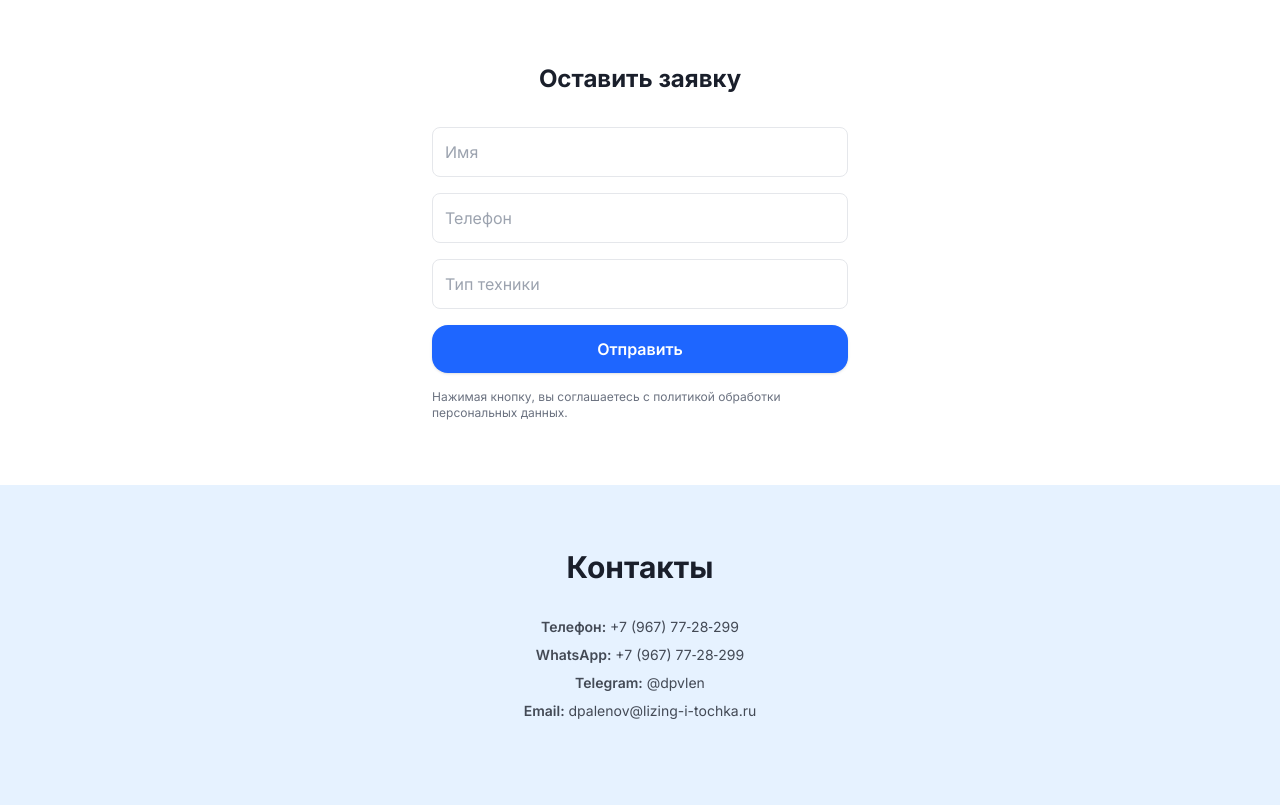
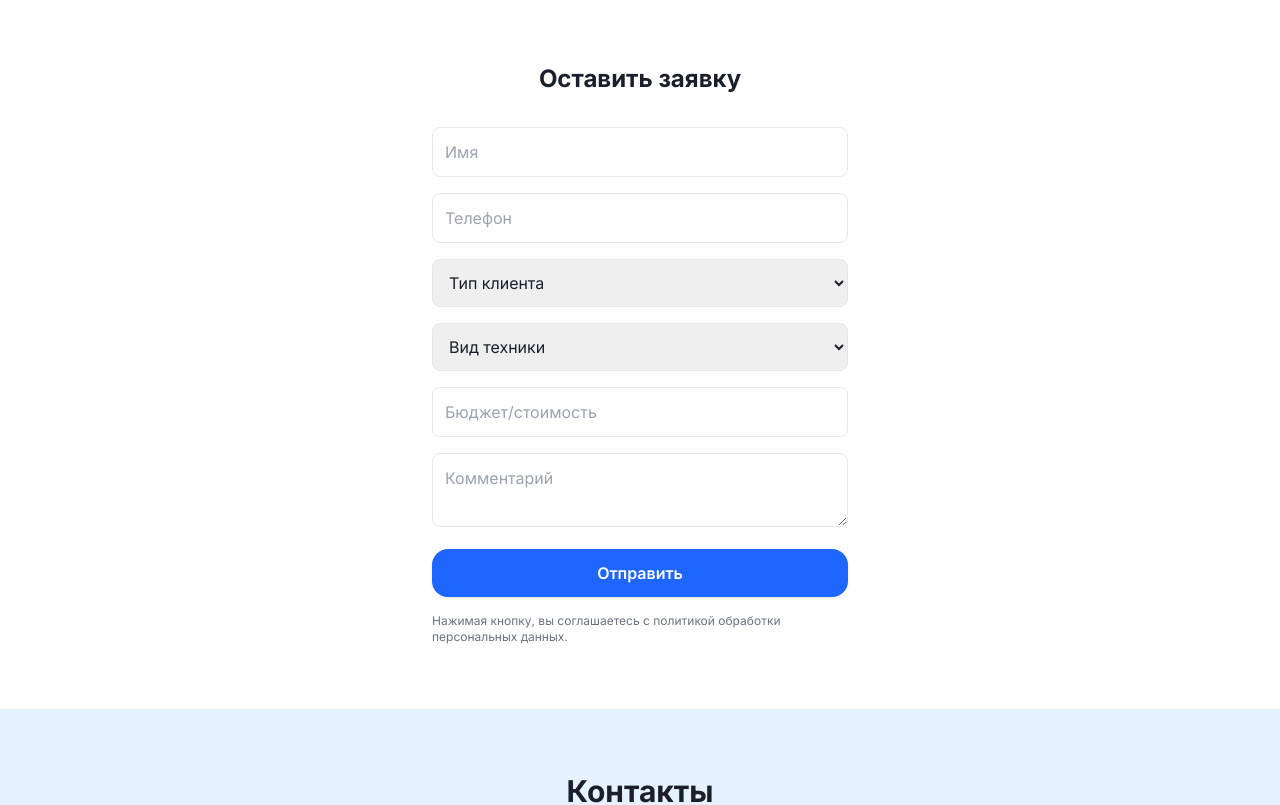
Before and after one commit to peexthree/lizing, a Next.js app: page / in a window 1280 px wide. Shown: the part 3720-4525 px from the top of the page. Built offline with nearby package versions, Linux system fonts and the light colour scheme.

Commit message:
╨Ю╨▒╨╜╨╛╨▓╨╕╨╗ ╨║╨╛╨┤ ╨┐╤А╨╛╨╡╨║╤В╨░

```diff
--- a/app/api/lead/route.ts
+++ b/app/api/lead/route.ts
@@ -1,20 +1,39 @@
 import { NextRequest, NextResponse } from 'next/server'
+import { onLeadSubmit } from '@/lib/onLeadSubmit'
 
 export async function POST(req: NextRequest) {
   const body = await req.json()
   // sanitize incoming body to primitives
   const name = typeof body.name === 'string' ? body.name : String(body.name ?? '')
   const phone = typeof body.phone === 'string' ? body.phone : String(body.phone ?? '')
-  const fmt = new Intl.NumberFormat('ru-RU')
-
+  const clientType = typeof body.clientType === 'string' ? body.clientType : ''
+  const tech = typeof body.tech === 'string' ? body.tech : ''
+  const budget = typeof body.budget === 'string' ? body.budget : ''
+  const comment = typeof body.comment === 'string' ? body.comment : ''
+  const utm_source = typeof body.utm_source === 'string' ? body.utm_source : ''
+  const utm_medium = typeof body.utm_medium === 'string' ? body.utm_medium : ''
+  const utm_campaign = typeof body.utm_campaign === 'string' ? body.utm_campaign : ''
+  const utm_content = typeof body.utm_content === 'string' ? body.utm_content : ''
+  const referrer = typeof body.referrer === 'string' ? body.referrer : ''
+  const calc = typeof body.calc === 'string' ? body.calc : ''
 
   const lines = [
     `🔔 Новый лид с сайта 'https://lizing-phi.vercel.app'`,
     `👤 Имя: ${name}`,
     `📞 Тел: ${phone}`,
+  ]
+  if (clientType) lines.push(`🏢 Тип клиента: ${clientType}`)
+  if (tech) lines.push(`🚘 Техника: ${tech}`)
+  if (budget) lines.push(`💸 Бюджет: ${budget}`)
+  if (comment) lines.push(`📝 Комментарий: ${comment}`)
+  if (calc) lines.push(`🧮 Расчёт: ${calc}`)
+  if (utm_source) lines.push(`utm_source: ${utm_source}`)
+  if (utm_medium) lines.push(`utm_medium: ${utm_medium}`)
+  if (utm_campaign) lines.push(`utm_campaign: ${utm_campaign}`)
+  if (utm_content) lines.push(`utm_content: ${utm_content}`)
+  if (referrer) lines.push(`referrer: ${referrer}`)
 
-
-  ]
+  // support legacy fields
   if (body.type) lines.push(`🛠 Тип: ${String(body.type)}`)
   if (body.region) lines.push(`📍 Регион: ${String(body.region)}`)
   if (body.term) lines.push(`⏱ Срок: ${String(body.term)}`)
@@ -24,20 +43,15 @@ export async function POST(req: NextRequest) {
         body.upfrontMode === 'firstpayment' ? 'первый платёж' : 'с авансом'
       }`
     )
-  const cost = Number(body.cost)
-  if (!Number.isNaN(cost) && cost > 0) lines.push(`💵 Стоимость: ${fmt.format(cost)} ₽`)
-  const advance = Number(body.advance)
-  if (!Number.isNaN(advance) && advance > 0) lines.push(`💸 Аванс: ${fmt.format(advance)} ₽`)
-  const rate = Number(body.rate)
-  if (!Number.isNaN(rate) && rate > 0) lines.push(`📈 Ставка: ${rate}%`)
-  const residual = Number(body.residual)
-  if (!Number.isNaN(residual) && residual > 0) lines.push(`🏁 Остаток: ${fmt.format(residual)} ₽`)
-  const monthly = Number(body.monthly)
-  if (!Number.isNaN(monthly) && monthly > 0) lines.push(`📆 Платёж: ${fmt.format(monthly)} ₽`)
-  const overpayment = Number(body.overpayment)
-  if (!Number.isNaN(overpayment) && overpayment > 0) lines.push(`➕ Переплата: ${fmt.format(overpayment)} ₽`)
-  const total = Number(body.total)
-  if (!Number.isNaN(total) && total > 0) lines.push(`🔻 К выкупу: ${fmt.format(total)} ₽`)
+  if (body.source) lines.push(`🔎 Источник: ${String(body.source)}`)
+  if (body.ownEquipment !== undefined)
+    lines.push(`🚜 Своя техника: ${body.ownEquipment ? 'да' : 'нет'}`)
+  if (body.messenger) lines.push(`✉️ Мессенджер: ${String(body.messenger)}`)
+  if (body.wantExamples !== undefined)
+    lines.push(`📁 Примеры: ${body.wantExamples ? 'да' : 'нет'}`)
+
+  const waLink = `https://wa.me/${phone.replace(/\D/g, '')}`
+  lines.push(`WhatsApp: ${waLink}`)
   const text = lines.join('\n')
 
   try {
@@ -47,7 +61,31 @@ export async function POST(req: NextRequest) {
       const url = `https://api.telegram.org/bot${token}/sendMessage?chat_id=${chatId}&text=${encodeURIComponent(text)}`
       await fetch(url)
     }
-  } catch (e) { console.error('telegram error', e) }
+  } catch (e) {
+    console.error('telegram error', e)
+  }
+
+  try {
+    await fetch('https://formsubmit.co/ajax/dpalenov@lizing-i-tochka.ru', {
+      method: 'POST',
+      headers: { 'Content-Type': 'application/json' },
+      body: JSON.stringify({ message: text }),
+    })
+  } catch (e) {
+    console.error('email error', e)
+  }
+
+  try {
+    await fetch(waLink)
+  } catch (e) {
+    console.error('whatsapp error', e)
+  }
+
+  try {
+    await onLeadSubmit(body)
+  } catch (e) {
+    console.error('crm hook error', e)
+  }
 
   return NextResponse.json({ ok: true })
 }
--- a/components/LeadForm.tsx
+++ b/components/LeadForm.tsx
@@ -1,45 +1,102 @@
 'use client'
 
-import { useState } from 'react'
+import { useState, useEffect } from 'react'
+import { z } from 'zod'
+
+const schema = z.object({
+  name: z.string().min(1),
+  phone: z.string().regex(/^\+7 \(\d{3}\) \d{3}-\d{2}-\d{2}$/),
+  clientType: z.enum(['ООО', 'ИП', 'Самозанятый', 'Физлицо']),
+  tech: z.enum(['легковой', 'грузовой', 'спец']),
+  budget: z.string().optional(),
+  comment: z.string().optional(),
+  utm_source: z.string().optional(),
+  utm_medium: z.string().optional(),
+  utm_campaign: z.string().optional(),
+  utm_content: z.string().optional(),
+  referrer: z.string().optional(),
+  calc: z.string().optional(),
+  honeypot: z.string().optional(),
+})
+
+type FormState = z.infer<typeof schema>
+
+const initialState: FormState = {
+  name: '',
+  phone: '',
+  clientType: '',
+  tech: '',
+  budget: '',
+  comment: '',
+  utm_source: '',
+  utm_medium: '',
+  utm_campaign: '',
+  utm_content: '',
+  referrer: '',
+  calc: '',
+  honeypot: '',
+}
 
 export default function LeadForm() {
-  const [name, setName] = useState('')
-  const [phone, setPhone] = useState('')
-  const [type, setType] = useState('')
+  const [form, setForm] = useState<FormState>(initialState)
   const [status, setStatus] = useState<'idle' | 'ok' | 'err'>('idle')
+  const [sending, setSending] = useState(false)
 
-  async function onSubmit(e: React.FormEvent<HTMLFormElement>) {
+  useEffect(() => {
+    const params = new URLSearchParams(window.location.search)
+    setForm((f) => ({
+      ...f,
+      utm_source: params.get('utm_source') || '',
+      utm_medium: params.get('utm_medium') || '',
+      utm_campaign: params.get('utm_campaign') || '',
+      utm_content: params.get('utm_content') || '',
+      referrer: document.referrer || '',
+      calc: localStorage.getItem('calc') || '',
+    }))
+  }, [])
+
+  function handleChange<K extends keyof FormState>(key: K) {
+    return (
+      e: React.ChangeEvent<HTMLInputElement | HTMLSelectElement | HTMLTextAreaElement>,
+    ) => {
+      setForm({ ...form, [key]: (e.target as HTMLInputElement).value })
+    }
+  }
+
+  function handlePhone(e: React.ChangeEvent<HTMLInputElement>) {
+    const digits = e.target.value.replace(/\D/g, '').slice(0, 10)
+    let formatted = '+7'
+    if (digits.length > 0) formatted += ` (${digits.slice(0, 3)}`
+    if (digits.length >= 3) formatted += ')'
+    if (digits.length >= 4) formatted += ` ${digits.slice(3, 6)}`
+    if (digits.length >= 6) formatted += `-${digits.slice(6, 8)}`
+    if (digits.length >= 8) formatted += `-${digits.slice(8, 10)}`
+    setForm({ ...form, phone: formatted })
+  }
+
+  async function onSubmit(e: React.FormEvent) {
     e.preventDefault()
-    const fd = new FormData(e.currentTarget)
-    const payload = {
-      name,
-      phone,
-      type,
-      cost: fd.get('cost'),
-      advance: fd.get('advance'),
-      term: fd.get('term'),
-      rate: fd.get('rate'),
-      residual: fd.get('residual'),
-      monthly: fd.get('monthly'),
-      overpayment: fd.get('overpayment'),
-      total: fd.get('total'),
+    setStatus('idle')
+    if (form.honeypot) return
+    const parsed = schema.safeParse(form)
+    if (!parsed.success) {
+      setStatus('err')
+      return
     }
+    setSending(true)
     try {
       const res = await fetch('/api/lead', {
         method: 'POST',
         headers: { 'Content-Type': 'application/json' },
-        body: JSON.stringify(payload),
+        body: JSON.stringify(parsed.data),
       })
-      if (res.ok) {
-        setStatus('ok')
-        setName('')
-        setPhone('')
-        setType('')
-      } else {
-        setStatus('err')
-      }
+      if (!res.ok) throw new Error('bad')
+      setStatus('ok')
+      setForm({ ...initialState, utm_source: form.utm_source, utm_medium: form.utm_medium, utm_campaign: form.utm_campaign, utm_content: form.utm_content, referrer: form.referrer, calc: form.calc })
     } catch {
       setStatus('err')
+    } finally {
+      setSending(false)
     }
   }
 
@@ -51,35 +108,81 @@ export default function LeadForm() {
           <input
             className="w-full rounded-lg border border-gray-200 p-3"
             placeholder="Имя"
-            value={name}
-            onChange={(e) => setName((e.target as HTMLInputElement).value)}
+            value={form.name}
+            onChange={handleChange('name')}
           />
           <input
             className="w-full rounded-lg border border-gray-200 p-3"
             placeholder="Телефон"
-            value={phone}
-            onChange={(e) => setPhone((e.target as HTMLInputElement).value)}
+            value={form.phone}
+            onChange={handlePhone}
+          />
+          <select
+            className="w-full rounded-lg border border-gray-200 p-3"
+            value={form.clientType}
+            onChange={handleChange('clientType')}
+          >
+            <option value="">Тип клиента</option>
+            <option>ООО</option>
+            <option>ИП</option>
+            <option>Самозанятый</option>
+            <option>Физлицо</option>
+          </select>
+          <select
+            className="w-full rounded-lg border border-gray-200 p-3"
+            value={form.tech}
+            onChange={handleChange('tech')}
+          >
+            <option value="">Вид техники</option>
+            <option>легковой</option>
+            <option>грузовой</option>
+            <option>спец</option>
+          </select>
+          <input
+            className="w-full rounded-lg border border-gray-200 p-3"
+            placeholder="Бюджет/стоимость"
+            value={form.budget}
+            onChange={handleChange('budget')}
+          />
+          <textarea
+            className="w-full rounded-lg border border-gray-200 p-3"
+            placeholder="Комментарий"
+            value={form.comment}
+            onChange={handleChange('comment')}
           />
           <input
-            className="w-full rounded-lg border border-gray-200 p-3"
-            placeholder="Тип техники"
-            value={type}
-            onChange={(e) => setType((e.target as HTMLInputElement).value)}
+            type="text"
+            className="hidden"
+            tabIndex={-1}
+            autoComplete="off"
+            value={form.honeypot}
+            onChange={handleChange('honeypot')}
           />
-          <input type="hidden" name="cost" />
-          <input type="hidden" name="advance" />
-          <input type="hidden" name="term" />
-          <input type="hidden" name="rate" />
-          <input type="hidden" name="residual" />
-          <input type="hidden" name="monthly" />
-          <input type="hidden" name="overpayment" />
-          <input type="hidden" name="total" />
-          <button className="w-full rounded-2xl bg-accent py-3 font-semibold text-white shadow transition-colors hover:bg-accent/80">
+          <input type="hidden" value={form.utm_source} name="utm_source" />
+          <input type="hidden" value={form.utm_medium} name="utm_medium" />
+          <input type="hidden" value={form.utm_campaign} name="utm_campaign" />
+          <input type="hidden" value={form.utm_content} name="utm_content" />
+          <input type="hidden" value={form.referrer} name="referrer" />
+          <input type="hidden" value={form.calc} name="calc" />
+          <button
+            disabled={sending}
+            className="w-full rounded-2xl bg-accent py-3 font-semibold text-white shadow transition-colors hover:bg-accent/80 disabled:opacity-50"
+          >
             Отправить
           </button>
-          {status === 'ok' && <p className="text-sm text-green-700">Готово! Мы свяжемся с вами.</p>}
-          {status === 'err' && <p className="text-sm text-red-600">Проверьте поля и попробуйте ещё раз.</p>}
-          <p className="text-xs text-gray-500">Нажимая кнопку, вы соглашаетесь с политикой обработки персональных данных.</p>
+          {status === 'ok' && (
+            <p className="text-sm text-green-700">
+              Спасибо! Менеджер свяжется в течение 15 минут в рабочее время.
+            </p>
+          )}
+          {status === 'err' && (
+            <p className="text-sm text-red-600">
+              Проверьте поля и попробуйте ещё раз.
+            </p>
+          )}
+          <p className="text-xs text-gray-500">
+            Нажимая кнопку, вы соглашаетесь с политикой обработки персональных данных.
+          </p>
         </form>
       </div>
     </section>
--- /dev/null
+++ b/lib/onLeadSubmit.ts
@@ -0,0 +1,3 @@
+export async function onLeadSubmit(_data: any) {
+  // CRM integration placeholder
+}
```
